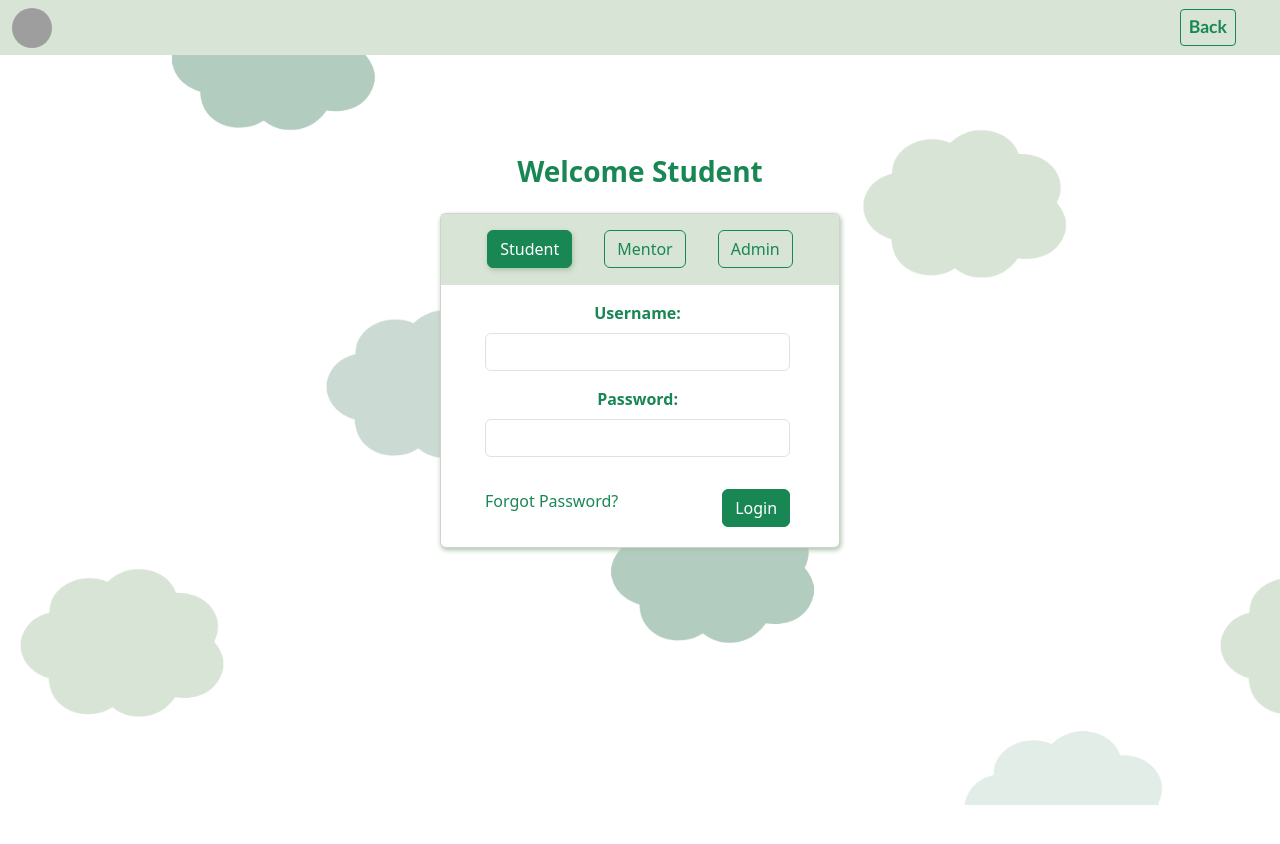
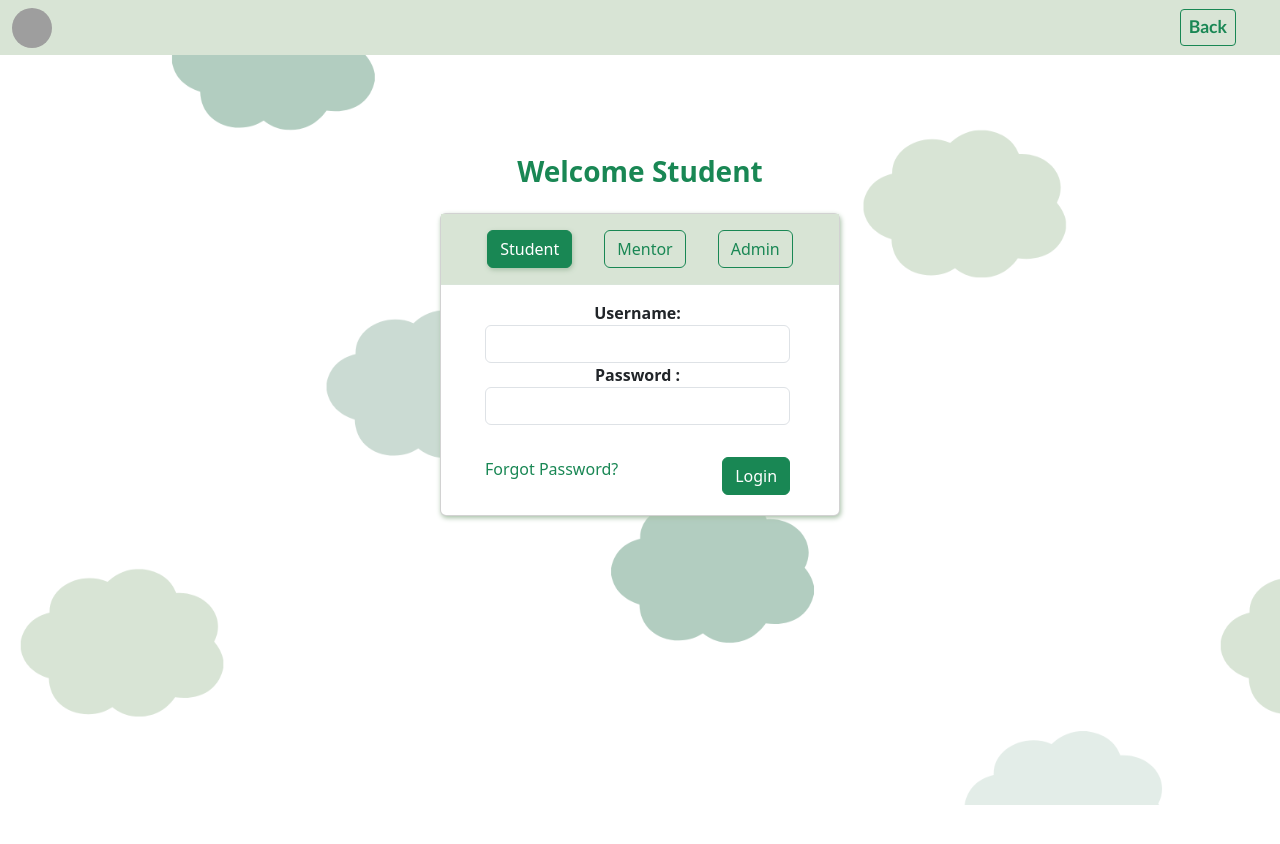
Before and after one commit to tharunmadasi/MastersCoding, a React (Create React App) app: page /login in a window 1280 px wide. Both pictures are taken after a click on the button "Student". Shown: the top 844 px of the page. Built offline with nearby package versions, Linux system fonts and the light colour scheme; grey boxes are pictures that could not be loaded.

Commit message:
login errors changes

```diff
--- a/APIs/AdminApi.js
+++ b/APIs/AdminApi.js
@@ -15,6 +15,11 @@ adminApp.get('/allAdmins',expressAsncHandler(async(req,res)=>{
     const adminAcsObj = req.app.get('adminAcsObj');
     const allAdmins = await adminAcsObj.find().toArray();
     // console.log('all Admins : ',allAdmins)
+
+    //remove password
+    await allAdmins.map(admin => {
+        delete admin.password
+    });
     res.status(200).send({message:'all Admins',payload:allAdmins})
 }))
 //Admin SignUp
--- a/APIs/MentorApi.js
+++ b/APIs/MentorApi.js
@@ -15,6 +15,11 @@ mentorApp.get('/allMentors',expressAsncHandler(async(req,res)=>{
     const mentorAcsObj = req.app.get('mentorAcsObj');
     const allMentors = await mentorAcsObj.find().toArray();
     // console.log('all mentors : ',allMentors)
+
+    //remove password
+    await allMentors.map(mentor => {
+        delete mentor.password
+    });
     res.status(200).send({message:'all mentors',payload:allMentors})
 }))
 //Mentor SignUp
--- a/src/Components/Login/Login.js
+++ b/src/Components/Login/Login.js
@@ -78,7 +78,7 @@ function Login() {
                 <div className="row ms-3">
                   <div className="col-auto">
                     <div className="mb-1">
-                      <label htmlFor="username" className="form-label text-success" style={{ fontWeight: "600" }}>
+                      <label style={{ fontWeight: "600" }}>
                         Username:
                       </label>
                       <input
@@ -86,34 +86,44 @@ function Login() {
                         className="form-control"
                         id="username"
                         {...register("username", {
-                          required: "Username is required",
+                          required: true,
+                          minLength: 6,
+                          maxLength: 12
                         })}
                       />
-                      {errors.username && (
-                        <span className="text-danger">This field is required</span>
-                      )}
-                      <label htmlFor="password" className="form-label mt-3 text-success" style={{ fontWeight: "600" }}>
-                        Password:
+                      {errors.username?.type === "required" && (
+                  <p className="text-danger">Username is required.</p>
+                )}
+                {errors.username?.type === "minLength" && (
+                  <p className="text-danger">
+                    Username should be at-least 6 characters.
+                  </p>
+                )}
+                {errors.username?.type === "maxLength" && (
+                  <p className="text-danger">
+                    Username should not exceed 12 characters.
+                  </p>
+                )}
+                      <label style={{ fontWeight: "600" }}>
+                        Password :
                       </label>
                       <input
                         type="password"
                         className="form-control"
                         id="password"
                         {...register("password", {
-                          required: "Password is required",
-                          minLength: {
-                            value: 6,
-                            message: "Password should be at least 6 characters",
-                          },
-                          maxLength: {
-                            value: 12,
-                            message: "Password should not exceed 12 characters",
-                          },
+                          required: true,
+                          minLength: 6
                         })}
                       />
-                      {errors.password && (
-                        <span className="text-danger">This field is required</span>
-                      )}
+                      {errors.password?.type === "required" && (
+                  <p className="text-danger">Password is required.</p>
+                )}
+                {errors.password?.type === "minLength" && (
+                  <p className="text-danger">
+                    Password should be at-least 6 characters.
+                  </p>
+                )}
                       <div className="row justify-content-center mt-3">
                         <div className="col-auto mt-3">
                           <Link to="/" style={{ textDecoration: "none" }}>
--- a/src/Components/SideBar/Profile/Profile.js
+++ b/src/Components/SideBar/Profile/Profile.js
@@ -28,7 +28,7 @@ function Profile() {
                   {...register("username", {
                     required: true,
                     minLength: 6,
-                    maxLength: 12,
+                    maxLength: 12
                   })}
                 />
                 {errors.username?.type === "required" && (
@@ -52,7 +52,7 @@ function Profile() {
                   id="password"
                   {...register("password", {
                     required: true,
-                    minLength: 6,
+                    minLength: 6
                   })}
                 />
                 {errors.password?.type === "required" && (
```
Also changed, not shown: APIs/StudentApi.js (+7 -1 lines), 1 other file (tests, documents, lock files or other folders).
